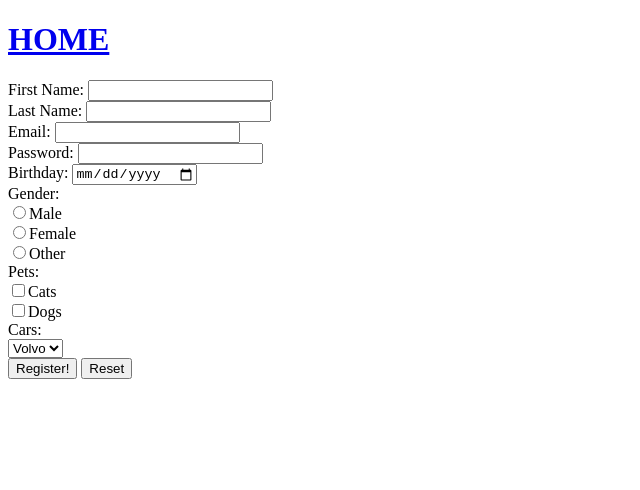
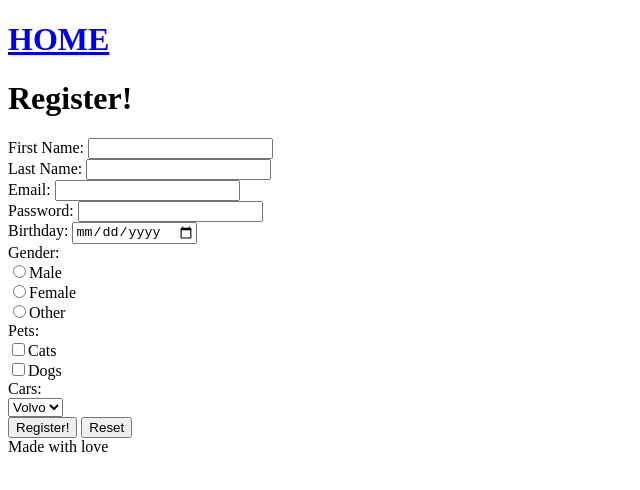
Before and after one commit to Fey0xFF/webDev, a plain HTML site: page html5-basic/register.html in a window 1280 px wide. Shown: the whole page, without its empty margins (0-640 px from the left). Drawn offline with Linux system fonts and the light colour scheme.

Commit message:
html5 SEO elements

```diff
--- a/html5-basic/register.html
+++ b/html5-basic/register.html
@@ -5,8 +5,17 @@
 </head>
 <body>
 	<a href="index.html"><h1>HOME</h1></a>
+	<!-- Use GET, not POST -->
+	<span></span>
+	<header>
+		<h1>Register!</h1>
+	</header>
+	<nav>
+		<a href="www.google.ca"></a>
+	</nav>
+	<div>
 		<form method="GET">
-		First Name: <input type="text" name="firstname"><br>
+			<span>First Name: </span><input type="text" name="firstname"><br>
 			Last Name: <input type="text" name="lastname"><br>
 			Email: <input type="email" name="email" required><br>
 			Password: <input type="password" minlength="5" name="password"><br>
@@ -26,6 +35,8 @@
 			<input type="submit" value="Register!">
 			<input type="reset">
 		</form>
+	</div>
+	<footer>Made with love</footer>
 </body>
 </html>
 
```
Lines whose indentation alone changed are shown as unchanged.
